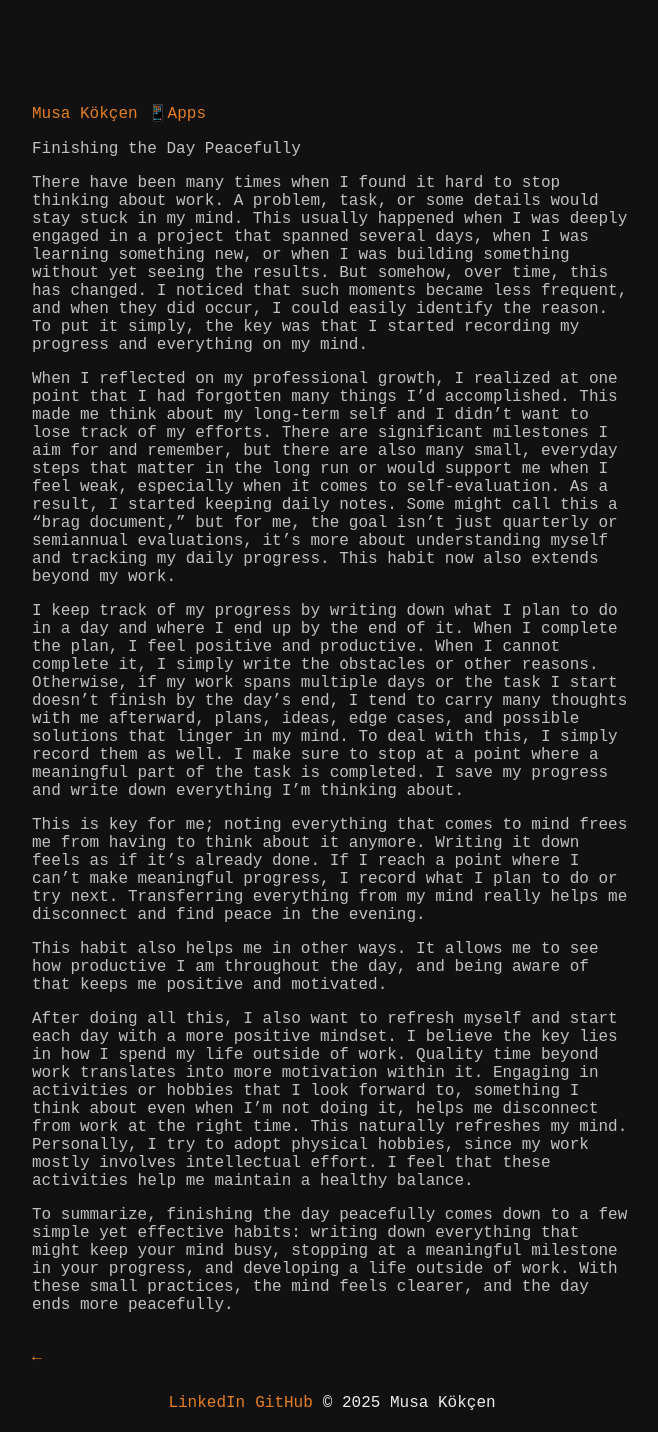
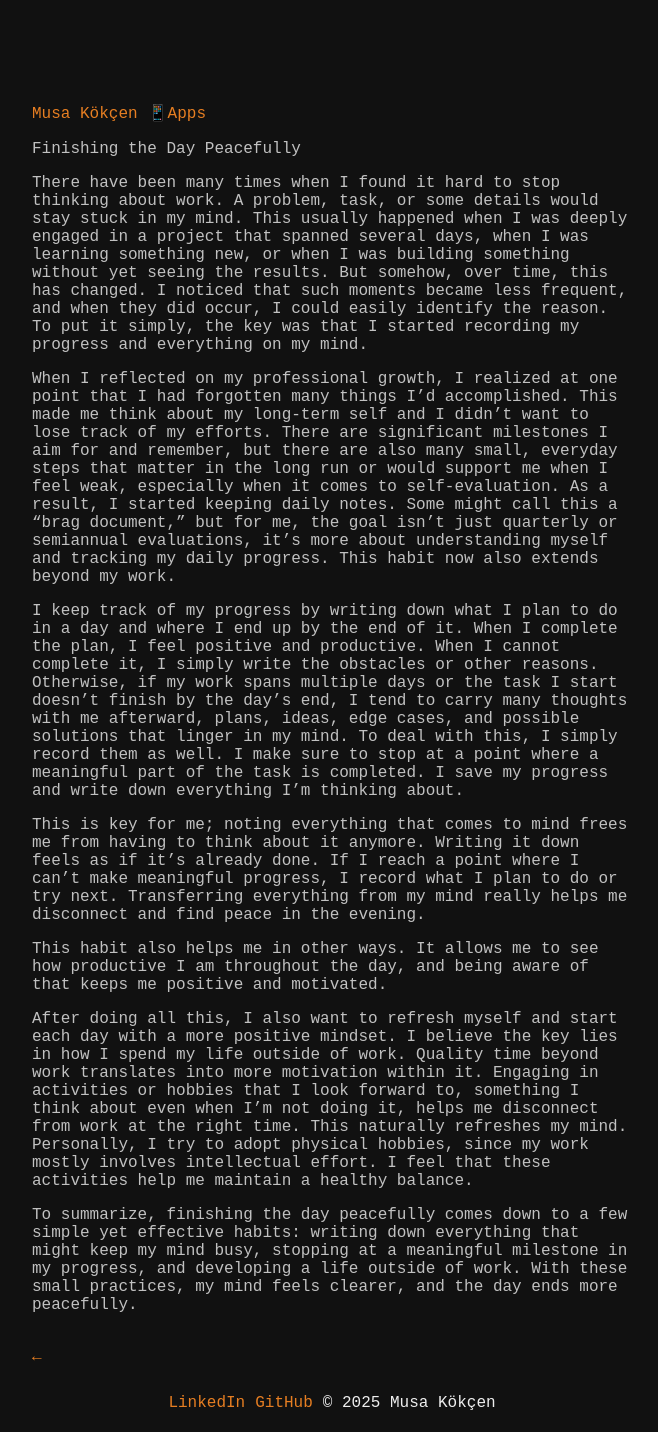
Before and after one commit to musakokcen/musakocen.github.io, a Jekyll site: the page built from _posts/2025-10-24-finishingTheDay.md, in a window 1280 px wide. Shown: the whole page, without its empty margins (308-966 px from the left). Built offline with Jekyll 4.4.1, drawn with Linux system fonts in a browser that asks for light colours.

Commit message:
Update 2025-10-24-finishingTheDay.md

```diff
--- a/_posts/2025-10-24-finishingTheDay.md
+++ b/_posts/2025-10-24-finishingTheDay.md
@@ -15,4 +15,4 @@ This habit also helps me in other ways. It allows me to see how productive I am
 
 After doing all this, I also want to refresh myself and start each day with a more positive mindset. I believe the key lies in how I spend my life outside of work. Quality time beyond work translates into more motivation within it. Engaging in activities or hobbies that I look forward to, something I think about even when I’m not doing it, helps me disconnect from work at the right time. This naturally refreshes my mind. Personally, I try to adopt physical hobbies, since my work mostly involves intellectual effort. I feel that these activities help me maintain a healthy balance.
 
-To summarize, finishing the day peacefully comes down to a few simple yet effective habits: writing down everything that might keep your mind busy, stopping at a meaningful milestone in your progress, and developing a life outside of work. With these small practices, the mind feels clearer, and the day ends more peacefully.
+To summarize, finishing the day peacefully comes down to a few simple yet effective habits: writing down everything that might keep my mind busy, stopping at a meaningful milestone in my progress, and developing a life outside of work. With these small practices, my mind feels clearer, and the day ends more peacefully.
```
